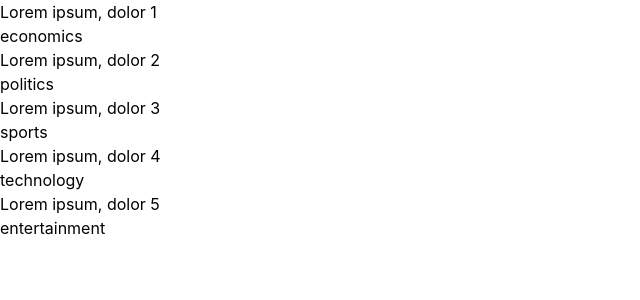
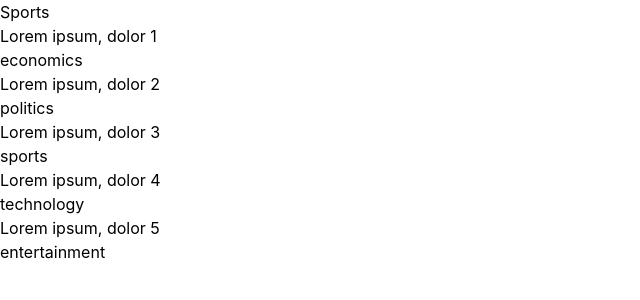
Before and after one commit to mabuhanifa/next-blog-app, a Next.js app: page /events in a window 1280 px wide. Shown: the top 300 px of the page, without its empty margins (0-640 px from the left). Built offline with nearby package versions, Linux system fonts and the light colour scheme; data requests are answered from the project's data file.

Commit message:
filtered

```diff
--- a/pages/events.js
+++ b/pages/events.js
@@ -1,8 +1,15 @@
-import React from "react";
+import React, { useState } from "react";
 
-export default function EventList({ events }) {
+export default function EventList({ eventList }) {
+  const [events, setEvents] = useState(eventList);
+  const fetchEvents = async () => {
+    const res = await fetch("http://localhost:3004/events?category=sports");
+    const data = await res.json();
+    setEvents(data);
+  };
   return (
     <div>
+      <button onClick={fetchEvents}>Sports</button>
       <div>
         {events &&
           events.map((event) => (
@@ -21,7 +28,7 @@ export async function getServerSideProps() {
   const data = await res.json();
   return {
     props: {
-      events: data,
+        eventList: data,
     },
   };
 }
```
